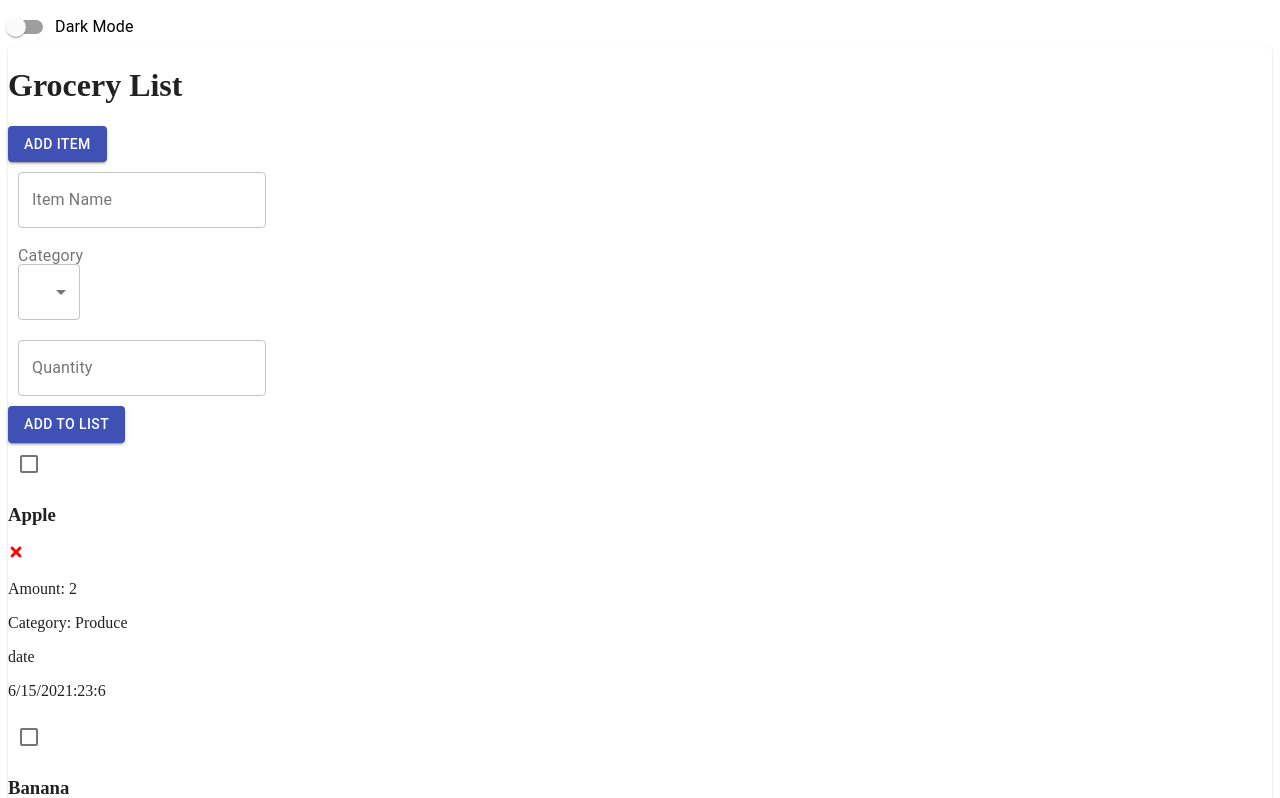
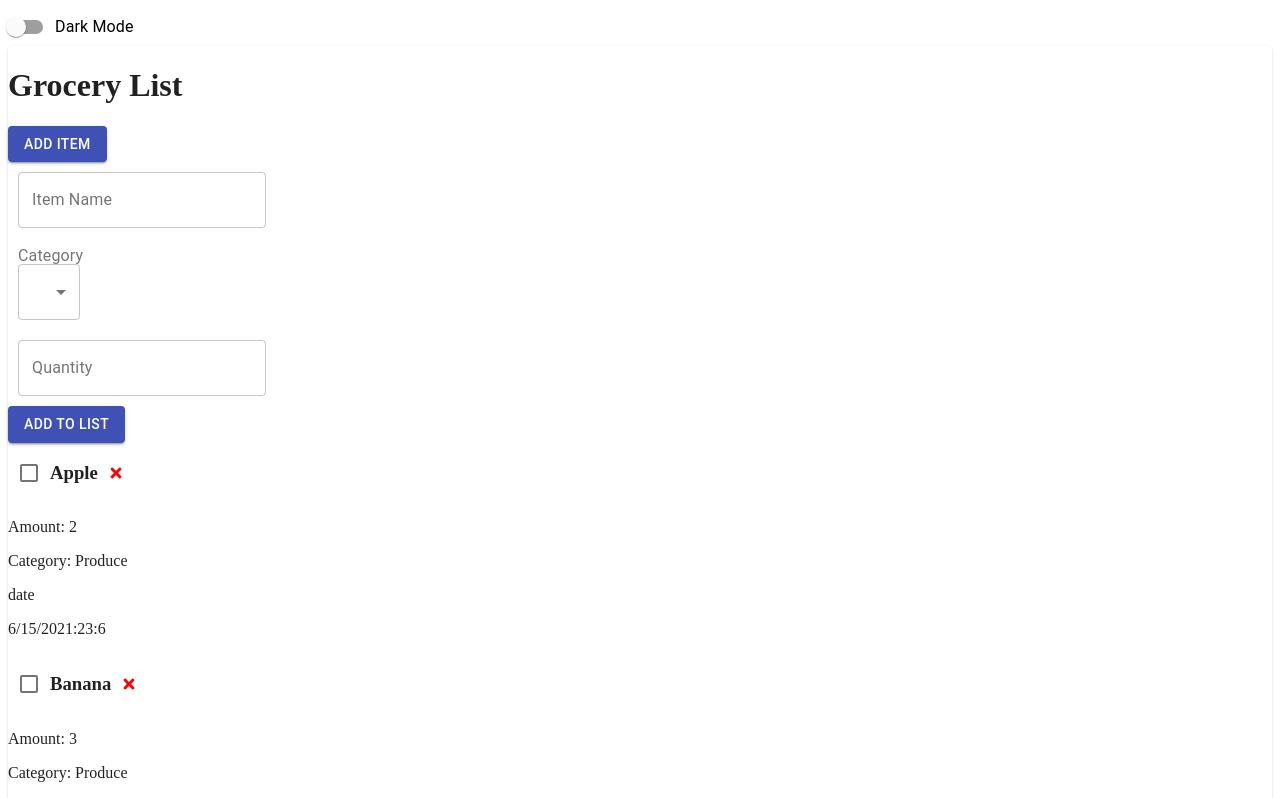
Before and after one commit to 2021-IBM-Accelerate-SW-Track/lab-1-team-19, a React (Create React App) app: page / in a window 1280 px wide. Shown: the top 798 px of the page. Built offline with nearby package versions, Linux system fonts and the light colour scheme.

Commit message:
put name, delete, checkbox same line

```diff
--- a/public/index.html
+++ b/public/index.html
@@ -22,7 +22,7 @@
       work correctly both with client-side routing and a non-root public URL.
       Learn how to configure a non-root public URL by running `npm run build`.
     -->
-    <title>React App</title>
+    <title>Grocery List</title>
   </head>
   <body>
     <noscript>You need to enable JavaScript to run this app.</noscript>
--- a/src/component/Item/Item.js
+++ b/src/component/Item/Item.js
@@ -1,5 +1,6 @@
 import Checkbox from '@material-ui/core/Checkbox'
 import { FaTimes } from 'react-icons/fa'
+import './item.css'
 /* Item Information:
     item.itemName: text to go with item (string)
     item.date: JS Date object to store date/time of submission (date)
@@ -57,11 +58,12 @@ const Item = (prop) => {
       /*Item done somewhere here too?*/
     <div >
 
-      {/*Marking Complete Code -- need to put in same line*/}
-		<label>
+
+    <div className="inline-field">
       <Checkbox id="checkbox" color="primary" onClick={() => completeItem(prop.item, prop.allItems, prop.markingComplete)}/>
-        {itemNameDisplay} <FaTimes style={{color:'red',cursor:'pointer'}} onClick={() =>prop.onDelete(prop.item.itemName)} />
-		</label>
+        {itemNameDisplay}
+      <FaTimes style={{color:'red',cursor:'pointer', paddingTop:'22px', paddingLeft: '10px'}} onClick={() =>prop.onDelete(prop.item.itemName)} />
+		</div>
       <p>
 
         Amount: {prop.item.quantity}
--- /dev/null
+++ b/src/component/Item/item.css
@@ -0,0 +1,5 @@
+.inline-field {
+    font-weight: bold;
+    display: flex;
+    flex-direction: row;
+  }
```
